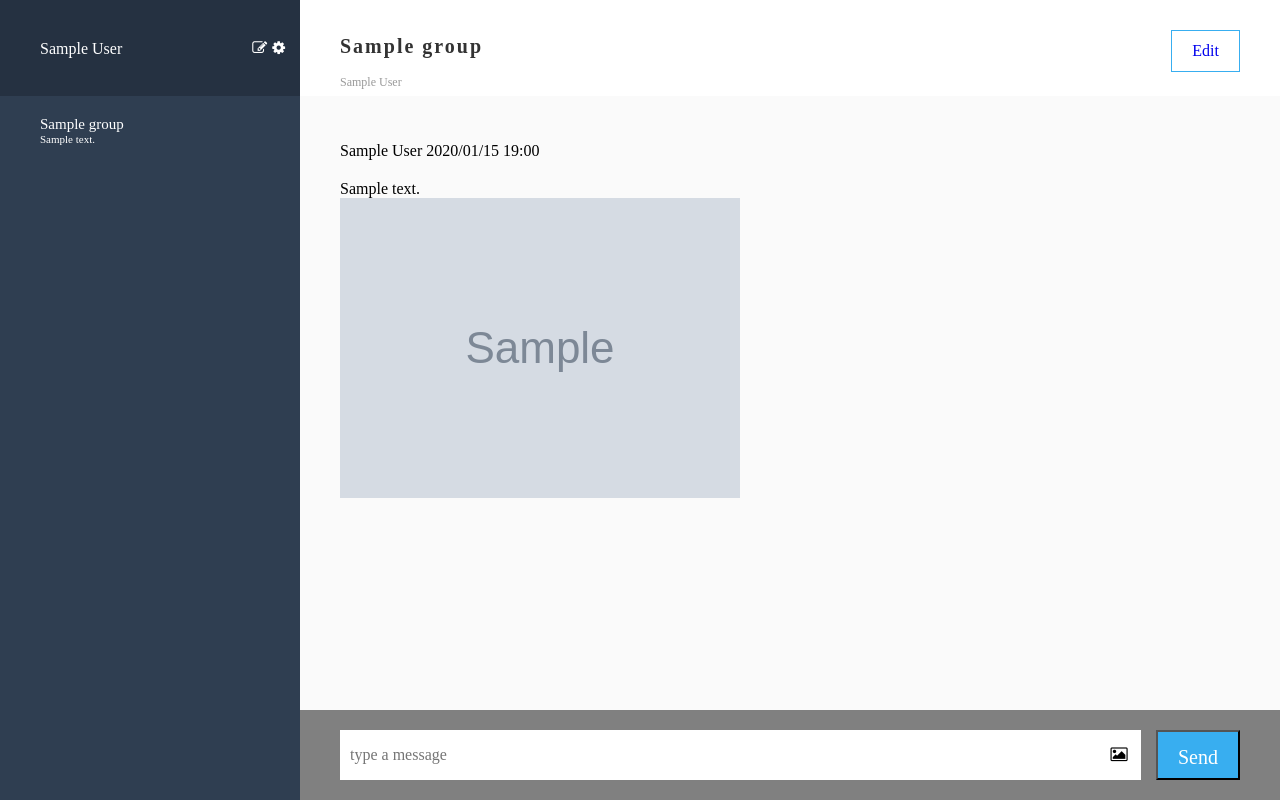
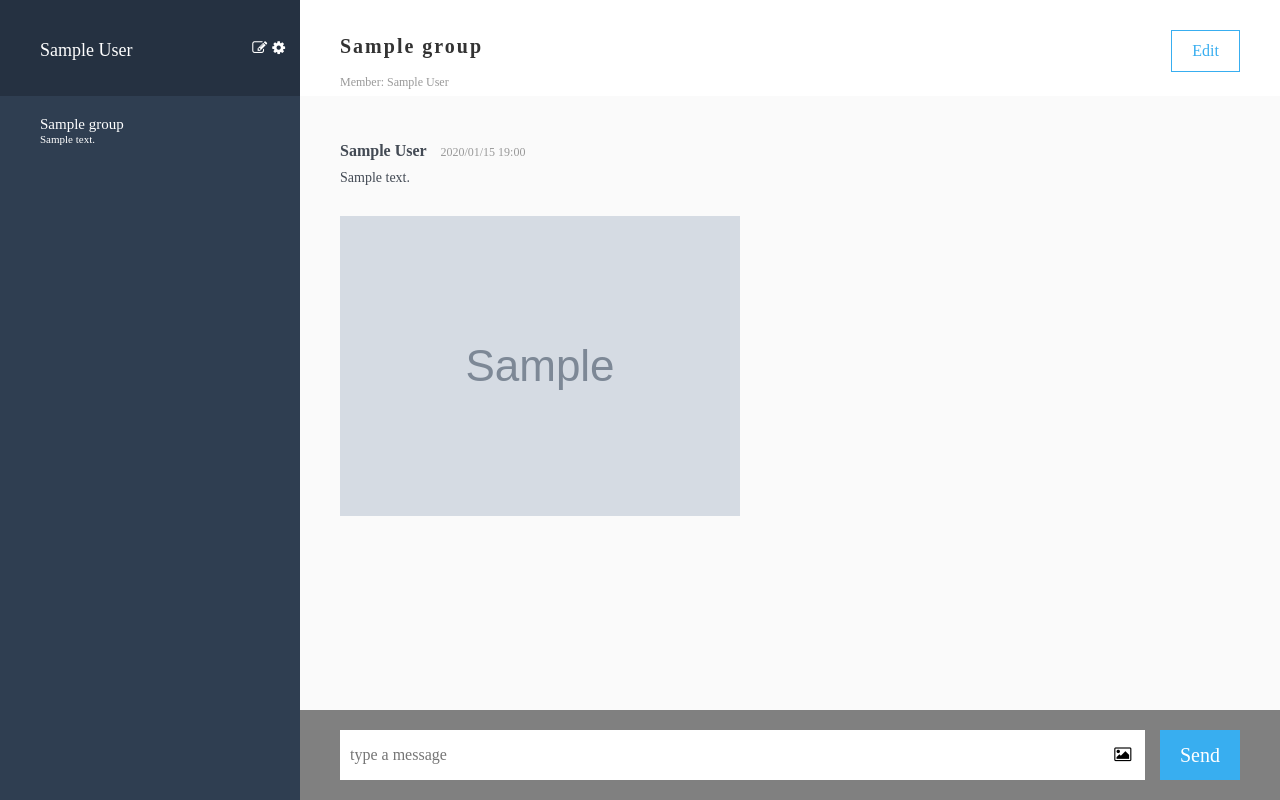
Before and after one commit to michinoku61/chat-space, a Rails app: page /groups/1/messages in a window 1280 px wide. Run offline with Rails 7, Linux system fonts and the light colour scheme; a user stored in the database is signed in; tables that the repository leaves empty hold one stand-in row (values such as "Sample post"); grey boxes marked "Sample" are stand-in pictures; style sheets or scripts are compiled from the project's sources; some libraries are stand-ins or nearby versions.

Commit message:
css_edit

```diff
--- a/app/assets/stylesheets/_messages.scss
+++ b/app/assets/stylesheets/_messages.scss
@@ -93,6 +93,11 @@ header {
         font-size: 20px;
       }
 
+      a {
+        color:#38aef0;
+        text-decoration: none;
+      }
+
       &__edit-btn{
         height: 40px;
         line-height: 40px;
@@ -166,33 +171,10 @@ header {
   overflow: scroll;
 }
 
-.contents__right__center__upper_box{
-  padding-bottom: 20px;
-  &__name{
-    color: #434a54;
-    font-size: 16px;
-    font-weight: bold;
-
-  }
-  &__date{
-    color: #999999;
-    font-size: 12px;
-    margin-left: 10px;
-  }
-  &__message{
-    color: #434a54;
-    font-size: 14px;
-    margin-bottom: 30px;
-  }
-  &__src{
-    border: 0;
-  }
-
-}
 
 .contents__right__center__down_box{
   padding-bottom: 40px;
-  padding-top: 20px;
+  padding-top: 10px;
 }
 
 
@@ -210,3 +192,37 @@ header {
     color: black;
   }
   }
+
+.contents__left__header__user-name{
+  font-size: 18px;
+  color: #FFFFFF;
+}
+
+.contents__right__footer__image_btm{
+  border: none;
+}
+
+.contents__right__footer__upper-info{
+  border: none;
+}
+
+
+  .name{
+    color: #434a54;
+    font-size: 16px;
+    font-weight: bold;
+
+  }
+  .date{
+    color: #999999;
+    font-size: 12px;
+    margin-left: 10px;
+  }
+  .message{
+    color: #434a54;
+    font-size: 14px;
+    margin-bottom: 30px;
+  }
+  .src{
+    border: 0;
+  }
--- a/app/views/messages/index.html.haml
+++ b/app/views/messages/index.html.haml
@@ -8,6 +8,7 @@
         =link_to "edit", class: "edit-btn" do
           Edit
       %ul.contents__right__header__member-list
+        Member:
         - @group.group_users.each do |group_user|
           = group_user.user.name
     .contents__right__center{data: {group_id: @group.id}}
```
